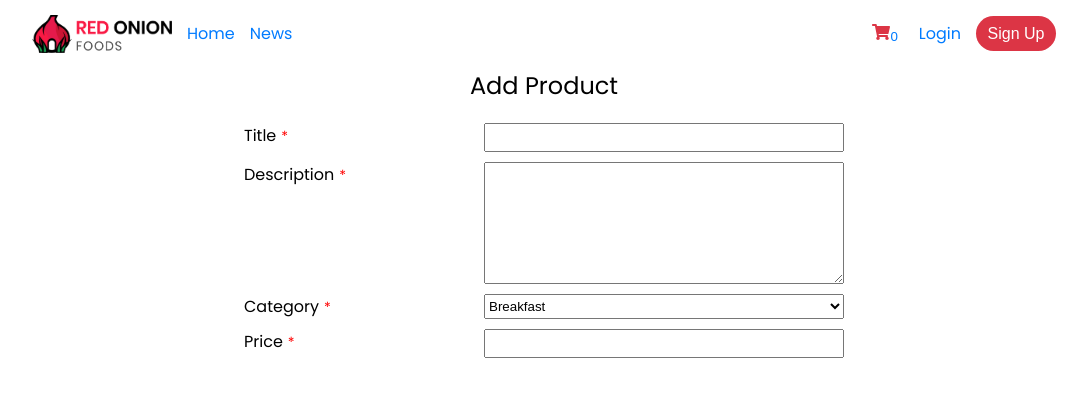
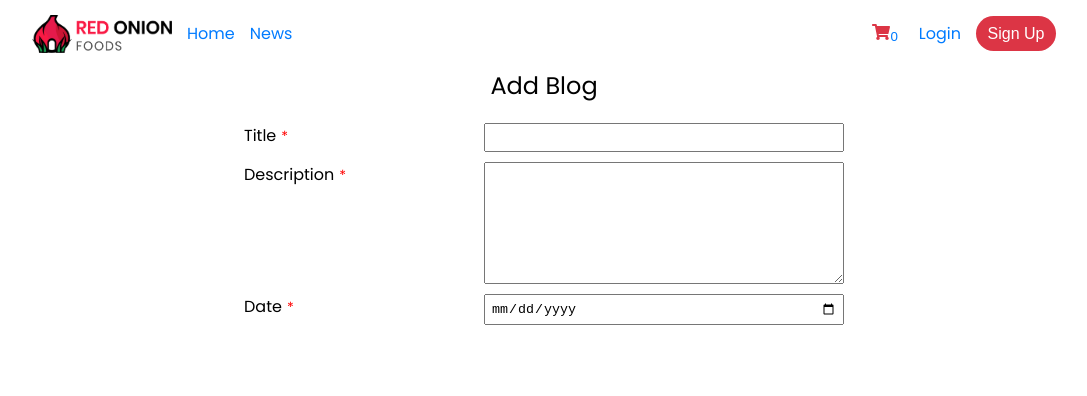
Before and after one commit to ShakhawatHossain13/food-app, a React (Create React App) app: page /add-blog in a window 1280 px wide. Shown: the top 396 px of the page, without its empty margins (96-1183 px from the left). Built offline with nearby package versions, Linux system fonts and the light colour scheme.

Commit message:
add blog v2

```diff
--- a/src/components/Dashboard/Blog/AddBlog/index.tsx
+++ b/src/components/Dashboard/Blog/AddBlog/index.tsx
@@ -6,7 +6,7 @@ const AddBlog: React.FC = () => {
     <React.Fragment>
       <section className="addproduct">
         <div className="addproduct__row">
-          <h3 className="addproduct__row__title">Add Product</h3>
+          <h3 className="addproduct__row__title">Add Blog</h3>
           <form className="addproduct__row__form">
             <div className="addproduct__row__form__row">
               <label className="addproduct__row__form__row__label">
@@ -36,50 +36,19 @@ const AddBlog: React.FC = () => {
                 style={{ height: "100px" }}
               ></textarea>
             </div>
+
             <div className="addproduct__row__form__row">
               <label className="addproduct__row__form__row__label">
-                Category
-                <span className="addproduct__row__form__row__label__required">
-                  *
-                </span>
-              </label>
-              <select
-                className="addproduct__row__form__row__input__select"
-                name="numberOfItems"
-                id="numberOfItems"
-              >
-                <option
-                  className="addproduct__row__form__row__input__select__options"
-                  value="Breakfast"
-                >
-                  Breakfast
-                </option>
-                <option
-                  className="addproduct__row__form__row__input__select__options"
-                  value="Lunch"
-                >
-                  Lunch
-                </option>
-                <option
-                  className="addproduct__row__form__row__input__select__options"
-                  value="Dinner"
-                >
-                  Dinner
-                </option>
-              </select>
-            </div>
-            <div className="addproduct__row__form__row">
-              <label className="addproduct__row__form__row__label">
-                Price
+                Date
                 <span className="addproduct__row__form__row__label__required">
                   *
                 </span>
               </label>
               <input
                 className="addproduct__row__form__row__input"
-                id="price"
-                name="price"
-                type="number"
+                id="date"
+                name="date"
+                type="date"
               />
             </div>
 
```
